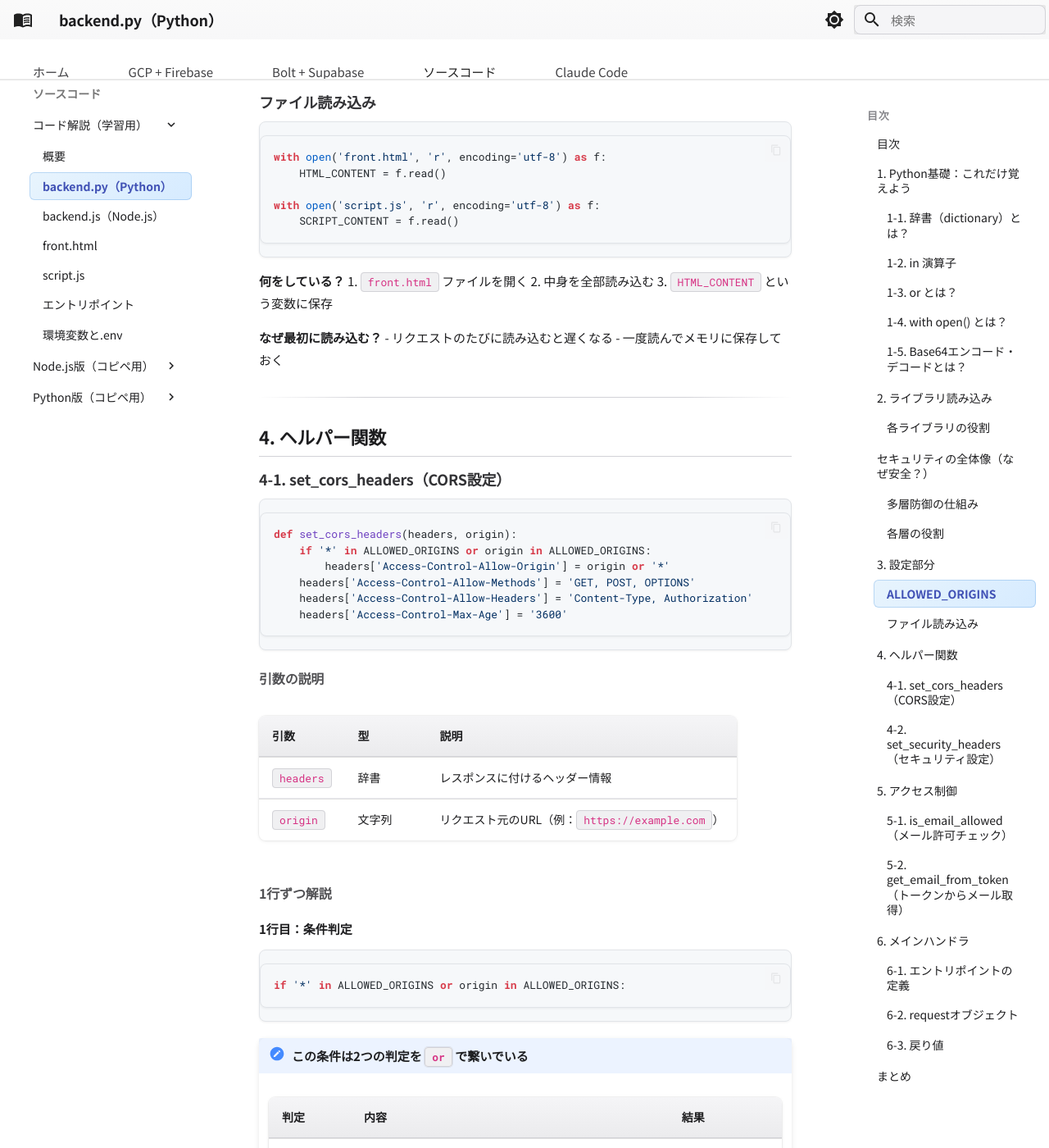
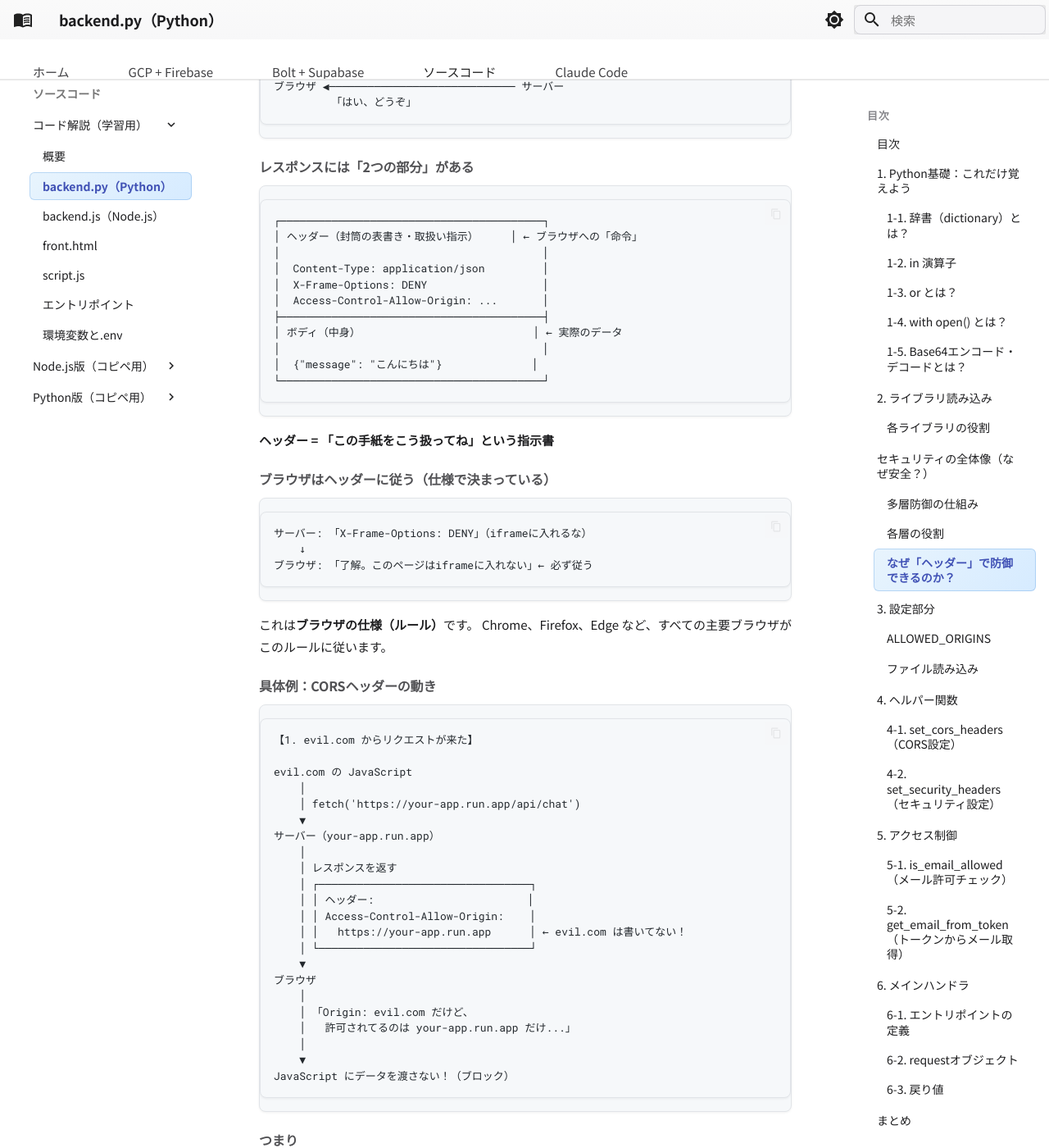
Before and after one commit to michihiro-316/ai-chat-docs, an MkDocs documentation site: the page built from docs/code/explained/01_backend.md, in a window 1280 px wide and 1400 px high, scrolled down 10030 px. Shown: the whole window at 82% size. Built offline with MkDocs 1.6.1 and Material for MkDocs 9.7.7, drawn with Linux system fonts in a browser that asks for light colours; some of the changed text lies outside the part shown.

Commit message:
docs: HTTPヘッダーによる防御の仕組みを詳細に追加
- 実行順を明記した表に修正（JWT検証→許可リスト）
- HTTP通信の仕組みを図解で説明
- ヘッダーとボディの違いを明確化
- CORSヘッダーの動きを具体例で説明
- curl/Postmanでは防御できない理由も追記

🤖 Generated with [Claude Code](https://claude.com/claude-code)

Co-Authored-By: Claude Opus 4.5 <noreply@anthropic.com>

````diff
--- a/docs/code/explained/01_backend.md
+++ b/docs/code/explained/01_backend.md
@@ -364,13 +364,109 @@ from openai import OpenAI
 
 !!! tip "この後のコードを読むポイント"
 
-    | セクション | 対応する防御層 |
-    |-----------|---------------|
-    | 4-1. set_cors_headers | 第1層：CORS |
-    | 5-1. is_email_allowed | 第3層：許可リスト |
-    | 5-2. get_email_from_token | 第2層：JWT検証 |
+    | セクション | 対応する防御層 | 実行順 |
+    |-----------|---------------|:------:|
+    | 4-1. set_cors_headers | 第1層：CORS | 1 |
+    | 5-2. get_email_from_token | 第2層：JWT検証 | 2 |
+    | 5-1. is_email_allowed | 第3層：許可リスト | 3 |
 
-    各関数がどの層を担当しているか意識すると、コードの意味が分かりやすくなります。
+    ※ セクション番号とコードの実行順は異なります。
+    実際の処理は「JWT検証 → 許可リスト」の順番で行われます。
+
+### なぜ「ヘッダー」で防御できるのか？
+
+ヘッダーの話が出てくる前に、**HTTP通信の仕組み**を理解しましょう。
+
+#### HTTP通信 = 手紙のやりとり
+
+```
+【リクエスト（お願いの手紙）】
+
+ブラウザ ─────────────────────────────▶ サーバー
+         「/api/chat のデータください」
+
+
+【レスポンス（返事の手紙）】
+
+ブラウザ ◀───────────────────────────── サーバー
+         「はい、どうぞ」
+```
+
+#### レスポンスには「2つの部分」がある
+
+```
+┌─────────────────────────────────────────┐
+│ ヘッダー（封筒の表書き・取扱い指示）     │ ← ブラウザへの「命令」
+│                                         │
+│  Content-Type: application/json         │
+│  X-Frame-Options: DENY                  │
+│  Access-Control-Allow-Origin: ...       │
+├─────────────────────────────────────────┤
+│ ボディ（中身）                           │ ← 実際のデータ
+│                                         │
+│  {"message": "こんにちは"}              │
+└─────────────────────────────────────────┘
+```
+
+**ヘッダー = 「この手紙をこう扱ってね」という指示書**
+
+#### ブラウザはヘッダーに従う（仕様で決まっている）
+
+```
+サーバー: 「X-Frame-Options: DENY」（iframeに入れるな）
+    ↓
+ブラウザ: 「了解。このページはiframeに入れない」← 必ず従う
+```
+
+これは**ブラウザの仕様（ルール）**です。
+Chrome、Firefox、Edge など、すべての主要ブラウザがこのルールに従います。
+
+#### 具体例：CORSヘッダーの動き
+
+```
+【1. evil.com からリクエストが来た】
+
+evil.com の JavaScript
+    │
+    │ fetch('https://your-app.run.app/api/chat')
+    ▼
+サーバー（your-app.run.app）
+    │
+    │ レスポンスを返す
+    │ ┌─────────────────────────────────┐
+    │ │ ヘッダー:                        │
+    │ │ Access-Control-Allow-Origin:    │
+    │ │   https://your-app.run.app      │ ← evil.com は書いてない！
+    │ └─────────────────────────────────┘
+    ▼
+ブラウザ
+    │
+    │ 「Origin: evil.com だけど、
+    │   許可されてるのは your-app.run.app だけ...」
+    │
+    ▼
+JavaScript にデータを渡さない！（ブロック）
+```
+
+#### つまり
+
+| 疑問 | 答え |
+|------|------|
+| なぜ効果がある？ | ブラウザがヘッダーを読んで従うから |
+| 誰が従う？ | ブラウザ（Chrome、Firefox等） |
+| 強制力は？ | ブラウザの仕様で決まっている（必ず従う） |
+| サーバーは？ | ヘッダーをセットするだけ。判断はブラウザがする |
+
+!!! warning "重要な注意"
+
+    ヘッダーで守れるのは**ブラウザからのアクセス**だけです。
+
+    ```
+    ブラウザ → ヘッダーに従う → 防御できる ✓
+    curl/Postman → ヘッダー無視できる → 防御できない ✗
+    ```
+
+    だから**JWT検証や許可リスト**も必要なのです。
 
 ---
 
````
